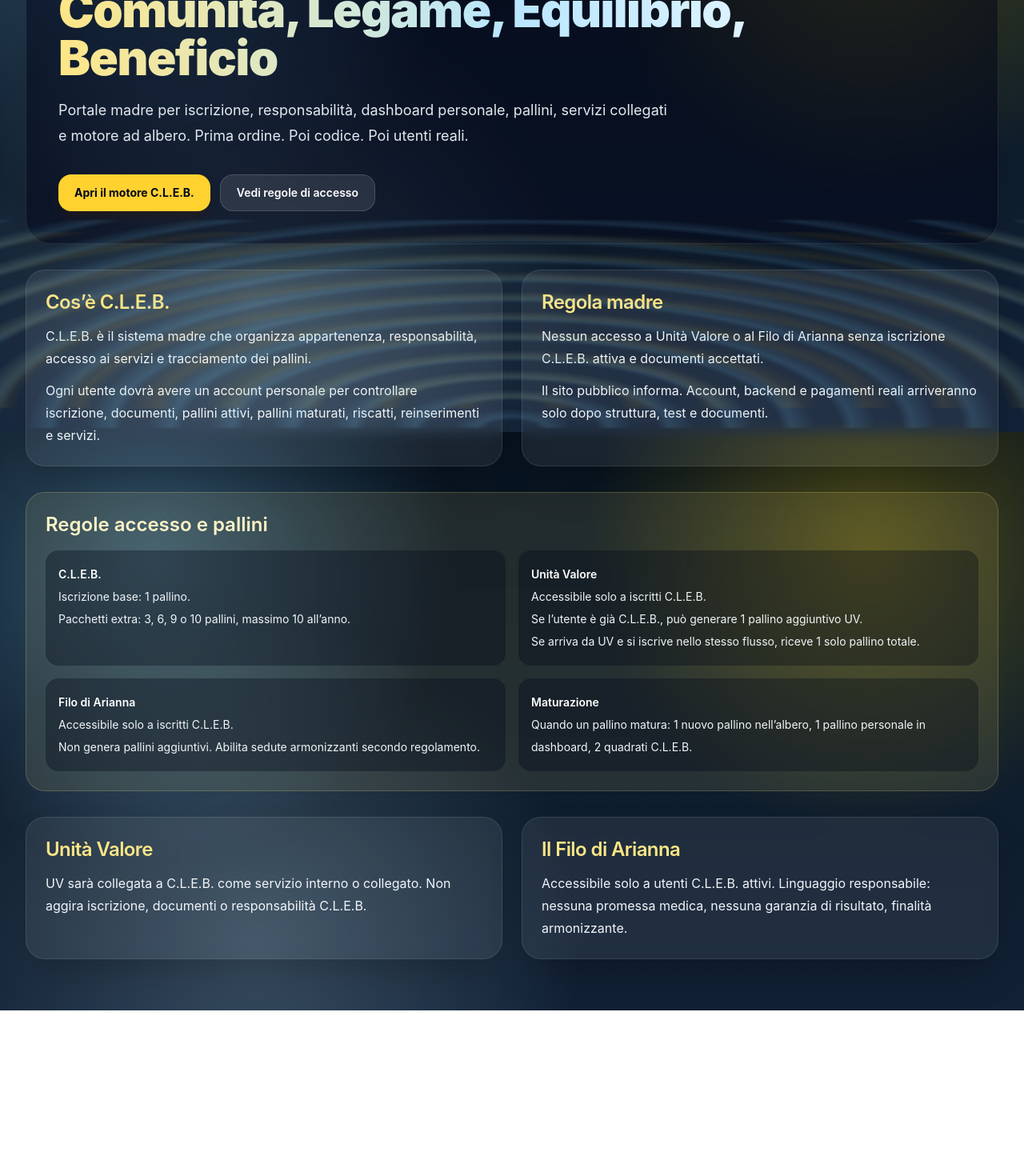
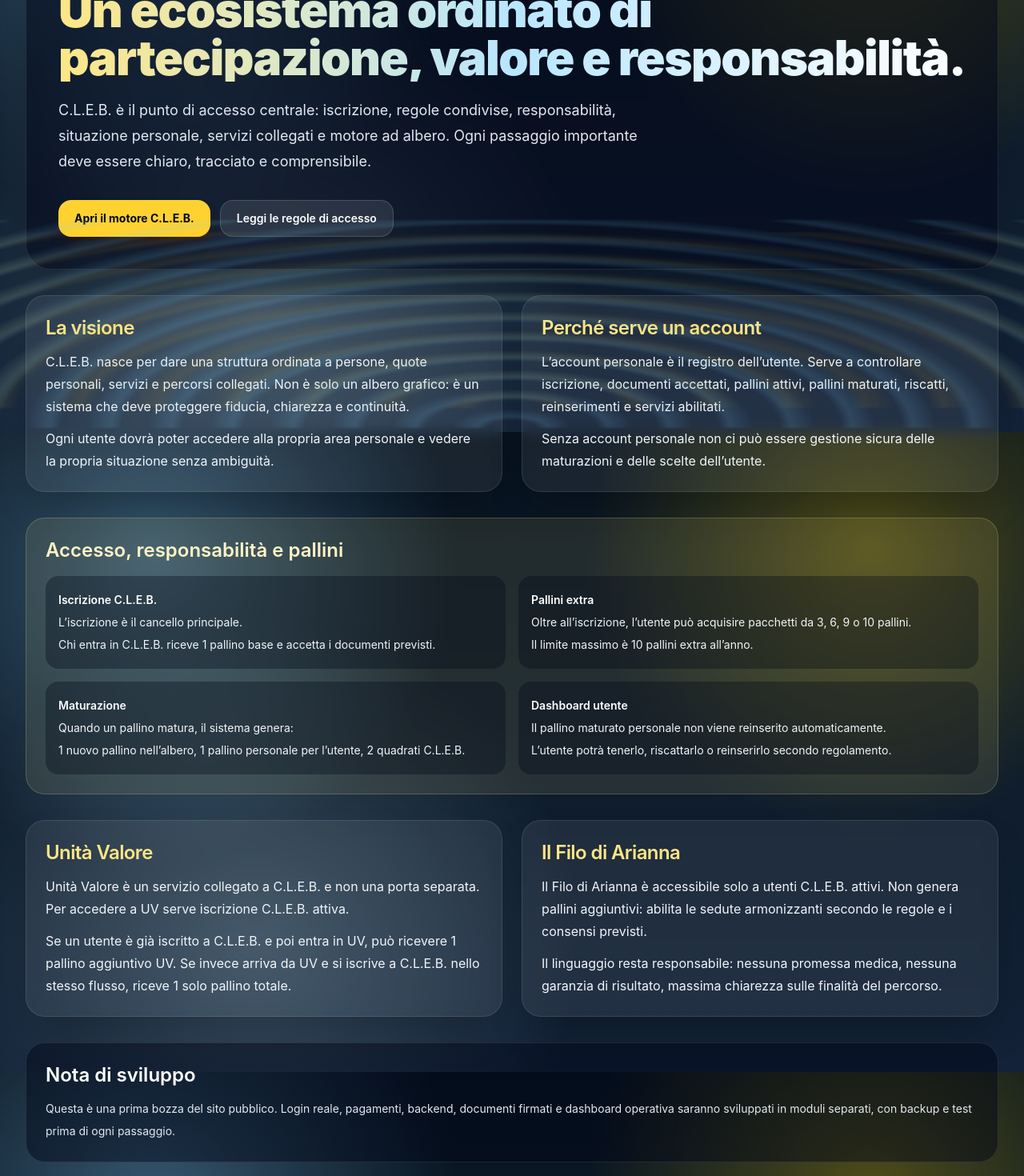
Before and after one commit to Topastro41inf/motore-cleb, a React (Vite) app: page / in a window 1280 px wide. Shown: the part 260-1730 px from the top of the page at 80% size. Before the commit the page ends 1523 px from the top, so only its background shows below. Built offline with nearby package versions, Linux system fonts and the light colour scheme.

Commit message:
Rifinisce testi sito pubblico CLEB

```diff
--- a/src/ClebPortal.jsx
+++ b/src/ClebPortal.jsx
@@ -3,9 +3,9 @@ import MotoreCleb from './MotoreCleb';
 
 const navItems = [
   { id: 'home', label: 'Home' },
-  { id: 'cos-e', label: 'Cos’è C.L.E.B.' },
+  { id: 'visione', label: 'Visione' },
   { id: 'accesso', label: 'Accesso' },
-  { id: 'servizi', label: 'UV / Filo' },
+  { id: 'servizi', label: 'Servizi' },
   { id: 'motore', label: 'Motore' },
 ];
 
@@ -26,13 +26,16 @@ function PublicSite({ openEngine }) {
         <h1 className="text-4xl font-black tracking-tight text-white md:text-6xl">
           C.L.E.B.
           <span className="block bg-gradient-to-r from-amber-200 via-sky-200 to-white bg-clip-text text-transparent">
-            Comunità, Legame, Equilibrio, Beneficio
+            Un ecosistema ordinato di partecipazione, valore e responsabilità.
           </span>
         </h1>
+
         <p className="mt-5 max-w-3xl text-base leading-8 text-slate-200 md:text-lg">
-          Portale madre per iscrizione, responsabilità, dashboard personale, pallini,
-          servizi collegati e motore ad albero. Prima ordine. Poi codice. Poi utenti reali.
+          C.L.E.B. è il punto di accesso centrale: iscrizione, regole condivise,
+          responsabilità, situazione personale, servizi collegati e motore ad albero.
+          Ogni passaggio importante deve essere chiaro, tracciato e comprensibile.
         </p>
+
         <div className="mt-8 flex flex-col gap-3 sm:flex-row">
           <button
             type="button"
@@ -45,57 +48,62 @@ function PublicSite({ openEngine }) {
             href="#accesso"
             className="rounded-2xl border border-white/15 bg-white/10 px-5 py-3 text-center text-sm font-semibold text-white transition hover:bg-white/15"
           >
-            Vedi regole di accesso
+            Leggi le regole di accesso
           </a>
         </div>
       </section>
 
-      <div id="cos-e" className="grid gap-6 lg:grid-cols-2">
-        <Card title="Cos’è C.L.E.B.">
+      <div id="visione" className="grid gap-6 lg:grid-cols-2">
+        <Card title="La visione">
           <p>
-            C.L.E.B. è il sistema madre che organizza appartenenza, responsabilità,
-            accesso ai servizi e tracciamento dei pallini.
+            C.L.E.B. nasce per dare una struttura ordinata a persone, quote personali,
+            servizi e percorsi collegati. Non è solo un albero grafico: è un sistema
+            che deve proteggere fiducia, chiarezza e continuità.
           </p>
           <p>
-            Ogni utente dovrà avere un account personale per controllare iscrizione,
-            documenti, pallini attivi, pallini maturati, riscatti, reinserimenti e servizi.
+            Ogni utente dovrà poter accedere alla propria area personale e vedere la
+            propria situazione senza ambiguità.
           </p>
         </Card>
 
-        <Card title="Regola madre">
+        <Card title="Perché serve un account">
           <p>
-            Nessun accesso a Unità Valore o al Filo di Arianna senza iscrizione C.L.E.B.
-            attiva e documenti accettati.
+            L’account personale è il registro dell’utente. Serve a controllare
+            iscrizione, documenti accettati, pallini attivi, pallini maturati,
+            riscatti, reinserimenti e servizi abilitati.
           </p>
           <p>
-            Il sito pubblico informa. Account, backend e pagamenti reali arriveranno solo
-            dopo struttura, test e documenti.
+            Senza account personale non ci può essere gestione sicura delle maturazioni
+            e delle scelte dell’utente.
           </p>
         </Card>
       </div>
 
       <section id="accesso" className="rounded-3xl border border-amber-200/20 bg-amber-200/10 p-6 backdrop-blur">
-        <h2 className="mb-4 text-2xl font-semibold text-amber-100">Regole accesso e pallini</h2>
+        <h2 className="mb-4 text-2xl font-semibold text-amber-100">Accesso, responsabilità e pallini</h2>
         <div className="grid gap-4 text-sm leading-7 text-slate-100 md:grid-cols-2">
           <div className="rounded-2xl bg-slate-950/35 p-4">
-            <p className="font-semibold text-white">C.L.E.B.</p>
-            <p>Iscrizione base: 1 pallino.</p>
-            <p>Pacchetti extra: 3, 6, 9 o 10 pallini, massimo 10 all’anno.</p>
+            <p className="font-semibold text-white">Iscrizione C.L.E.B.</p>
+            <p>L’iscrizione è il cancello principale.</p>
+            <p>Chi entra in C.L.E.B. riceve 1 pallino base e accetta i documenti previsti.</p>
           </div>
+
           <div className="rounded-2xl bg-slate-950/35 p-4">
-            <p className="font-semibold text-white">Unità Valore</p>
-            <p>Accessibile solo a iscritti C.L.E.B.</p>
-            <p>Se l’utente è già C.L.E.B., può generare 1 pallino aggiuntivo UV.</p>
-            <p>Se arriva da UV e si iscrive nello stesso flusso, riceve 1 solo pallino totale.</p>
+            <p className="font-semibold text-white">Pallini extra</p>
+            <p>Oltre all’iscrizione, l’utente può acquisire pacchetti da 3, 6, 9 o 10 pallini.</p>
+            <p>Il limite massimo è 10 pallini extra all’anno.</p>
           </div>
-          <div className="rounded-2xl bg-slate-950/35 p-4">
-            <p className="font-semibold text-white">Filo di Arianna</p>
-            <p>Accessibile solo a iscritti C.L.E.B.</p>
-            <p>Non genera pallini aggiuntivi. Abilita sedute armonizzanti secondo regolamento.</p>
-          </div>
+
           <div className="rounded-2xl bg-slate-950/35 p-4">
             <p className="font-semibold text-white">Maturazione</p>
-            <p>Quando un pallino matura: 1 nuovo pallino nell’albero, 1 pallino personale in dashboard, 2 quadrati C.L.E.B.</p>
+            <p>Quando un pallino matura, il sistema genera:</p>
+            <p>1 nuovo pallino nell’albero, 1 pallino personale per l’utente, 2 quadrati C.L.E.B.</p>
+          </div>
+
+          <div className="rounded-2xl bg-slate-950/35 p-4">
+            <p className="font-semibold text-white">Dashboard utente</p>
+            <p>Il pallino maturato personale non viene reinserito automaticamente.</p>
+            <p>L’utente potrà tenerlo, riscattarlo o reinserirlo secondo regolamento.</p>
           </div>
         </div>
       </section>
@@ -103,16 +111,36 @@ function PublicSite({ openEngine }) {
       <section id="servizi" className="grid gap-6 lg:grid-cols-2">
         <Card title="Unità Valore">
           <p>
-            UV sarà collegata a C.L.E.B. come servizio interno o collegato. Non aggira
-            iscrizione, documenti o responsabilità C.L.E.B.
+            Unità Valore è un servizio collegato a C.L.E.B. e non una porta separata.
+            Per accedere a UV serve iscrizione C.L.E.B. attiva.
+          </p>
+          <p>
+            Se un utente è già iscritto a C.L.E.B. e poi entra in UV, può ricevere
+            1 pallino aggiuntivo UV. Se invece arriva da UV e si iscrive a C.L.E.B.
+            nello stesso flusso, riceve 1 solo pallino totale.
           </p>
         </Card>
+
         <Card title="Il Filo di Arianna">
           <p>
-            Accessibile solo a utenti C.L.E.B. attivi. Linguaggio responsabile:
-            nessuna promessa medica, nessuna garanzia di risultato, finalità armonizzante.
+            Il Filo di Arianna è accessibile solo a utenti C.L.E.B. attivi.
+            Non genera pallini aggiuntivi: abilita le sedute armonizzanti secondo
+            le regole e i consensi previsti.
+          </p>
+          <p>
+            Il linguaggio resta responsabile: nessuna promessa medica, nessuna
+            garanzia di risultato, massima chiarezza sulle finalità del percorso.
           </p>
         </Card>
+      </section>
+
+      <section className="rounded-3xl border border-white/10 bg-slate-950/45 p-6 text-sm leading-7 text-slate-200">
+        <h2 className="mb-3 text-2xl font-semibold text-white">Nota di sviluppo</h2>
+        <p>
+          Questa è una prima bozza del sito pubblico. Login reale, pagamenti,
+          backend, documenti firmati e dashboard operativa saranno sviluppati
+          in moduli separati, con backup e test prima di ogni passaggio.
+        </p>
       </section>
     </main>
   );
```
